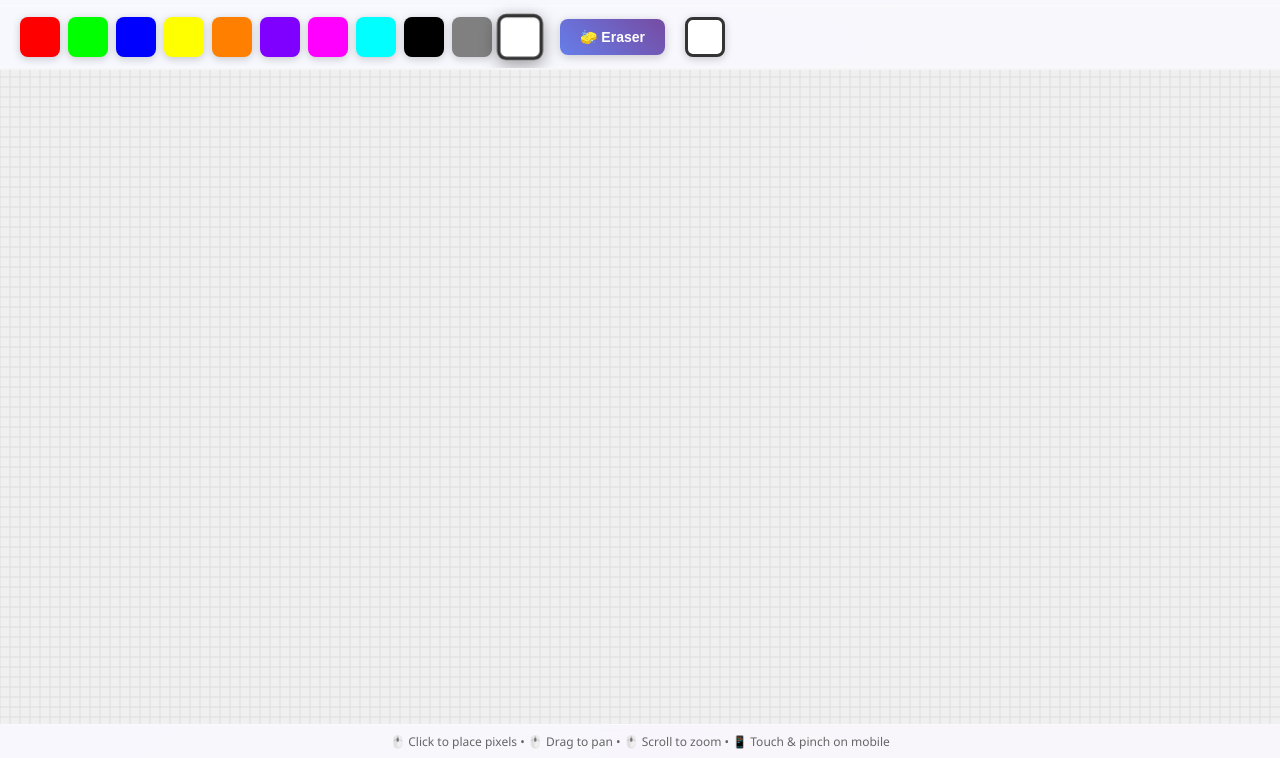
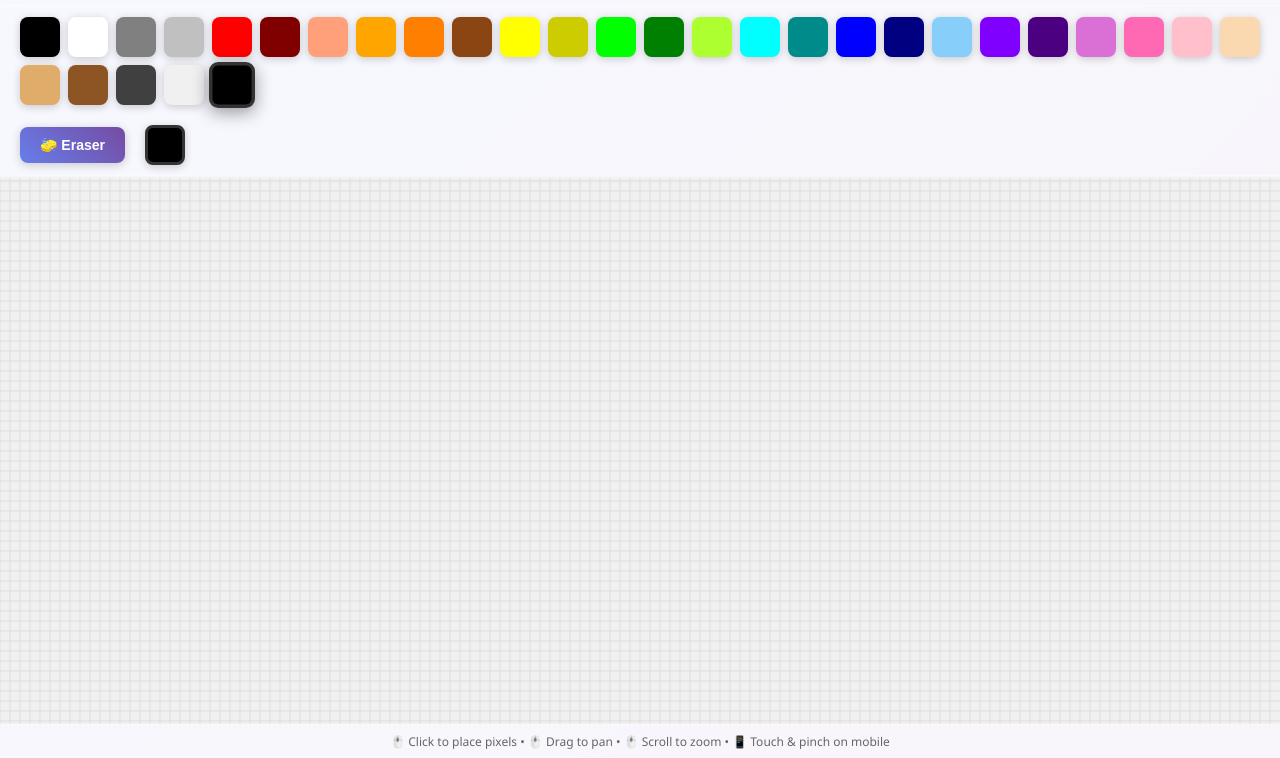
Before and after one commit to saqibmir1/pixelsbutsus, a plain HTML site: page frontend/index.html in a window 1280 px wide. Shown: the part 44-802 px from the top of the page. Drawn offline with Linux system fonts and the light colour scheme; no server answers.

Commit message:
feat: more colors

```diff
--- a/frontend/index.html
+++ b/frontend/index.html
@@ -18,21 +18,63 @@
 
     <div class="toolbar">
         <div class="color-palette">
-            <div class="color" data-color="#FF0000" style="background-color: #FF0000;" title="Red"></div>
-            <div class="color" data-color="#00FF00" style="background-color: #00FF00;" title="Green"></div>
-            <div class="color" data-color="#0000FF" style="background-color: #0000FF;" title="Blue"></div>
-            <div class="color" data-color="#FFFF00" style="background-color: #FFFF00;" title="Yellow"></div>
-            <div class="color" data-color="#FF8000" style="background-color: #FF8000;" title="Orange"></div>
-            <div class="color" data-color="#8000FF" style="background-color: #8000FF;" title="Purple"></div>
-            <div class="color" data-color="#FF00FF" style="background-color: #FF00FF;" title="Magenta"></div>
-            <div class="color" data-color="#00FFFF" style="background-color: #00FFFF;" title="Cyan"></div>
-            <div class="color" data-color="#000000" style="background-color: #000000;" title="Black"></div>
-            <div class="color" data-color="#808080" style="background-color: #808080;" title="Gray"></div>
-            <div class="color selected" data-color="#FFFFFF" style="background-color: #FFFFFF;" title="White"></div>
+<!-- Basic Colors -->
+<div class="color" data-color="#000000" style="background-color: #000000;" title="Black"></div>
+<div class="color" data-color="#FFFFFF" style="background-color: #FFFFFF;" title="White"></div>
+<div class="color" data-color="#808080" style="background-color: #808080;" title="Gray"></div>
+<div class="color" data-color="#C0C0C0" style="background-color: #C0C0C0;" title="Light Gray"></div>
+
+<!-- Reds -->
+<div class="color" data-color="#FF0000" style="background-color: #FF0000;" title="Red"></div>
+<div class="color" data-color="#800000" style="background-color: #800000;" title="Dark Red"></div>
+<div class="color" data-color="#FFA07A" style="background-color: #FFA07A;" title="Light Salmon"></div>
+
+<!-- Oranges & Browns -->
+<div class="color" data-color="#FFA500" style="background-color: #FFA500;" title="Orange"></div>
+<div class="color" data-color="#FF8000" style="background-color: #FF8000;" title="Dark Orange"></div>
+<div class="color" data-color="#8B4513" style="background-color: #8B4513;" title="Saddle Brown"></div>
+
+<!-- Yellows -->
+<div class="color" data-color="#FFFF00" style="background-color: #FFFF00;" title="Yellow"></div>
+<div class="color" data-color="#CCCC00" style="background-color: #CCCC00;" title="Dark Yellow"></div>
+
+<!-- Greens -->
+<div class="color" data-color="#00FF00" style="background-color: #00FF00;" title="Lime"></div>
+<div class="color" data-color="#008000" style="background-color: #008000;" title="Dark Green"></div>
+<div class="color" data-color="#ADFF2F" style="background-color: #ADFF2F;" title="Green Yellow"></div>
+
+<!-- Cyans -->
+<div class="color" data-color="#00FFFF" style="background-color: #00FFFF;" title="Cyan"></div>
+<div class="color" data-color="#008B8B" style="background-color: #008B8B;" title="Dark Cyan"></div>
+
+<!-- Blues -->
+<div class="color" data-color="#0000FF" style="background-color: #0000FF;" title="Blue"></div>
+<div class="color" data-color="#000080" style="background-color: #000080;" title="Navy"></div>
+<div class="color" data-color="#87CEFA" style="background-color: #87CEFA;" title="Light Sky Blue"></div>
+
+<!-- Purples -->
+<div class="color" data-color="#8000FF" style="background-color: #8000FF;" title="Purple"></div>
+<div class="color" data-color="#4B0082" style="background-color: #4B0082;" title="Indigo"></div>
+<div class="color" data-color="#DA70D6" style="background-color: #DA70D6;" title="Orchid"></div>
+
+<!-- Pinks -->
+<div class="color" data-color="#FF69B4" style="background-color: #FF69B4;" title="Hot Pink"></div>
+<div class="color" data-color="#FFC0CB" style="background-color: #FFC0CB;" title="Pink"></div>
+
+<!-- Skin Tones -->
+<div class="color" data-color="#FAD8B0" style="background-color: #FAD8B0;" title="Light Skin"></div>
+<div class="color" data-color="#E0AC69" style="background-color: #E0AC69;" title="Medium Skin"></div>
+<div class="color" data-color="#8D5524" style="background-color: #8D5524;" title="Dark Skin"></div>
+
+<!-- Shadows/Highlights -->
+<div class="color" data-color="#404040" style="background-color: #404040;" title="Dark Gray Shadow"></div>
+<div class="color" data-color="#F0F0F0" style="background-color: #F0F0F0;" title="Highlight"></div>
+
+            <div class="color selected" data-color="#000000" style="background-color: #000000;" title="Black"></div>
         </div>
         <button id="eraser-btn" class="tool-btn">🧽 Eraser</button>
         <div class="selected-color-display">
-            <div id="selected-color" style="background-color: #FFFFFF;"></div>
+            <div id="selected-color" style="background-color: #000000;"></div>
         </div>
     </div>
 
--- a/frontend/script.js
+++ b/frontend/script.js
@@ -8,8 +8,8 @@ class PixelCanvas {
         this.gridSize = 1000; // 1000x1000 grid
         this.pixelSize = 10; // Each pixel is 10x10 pixels on screen at 1x zoom
         this.zoom = 1;
-        this.minZoom = 0.5;
-        this.maxZoom = 4;
+        this.minZoom = 0.1;
+        this.maxZoom = 5;
 
         // Pan settings
         this.offsetX = 0;
@@ -19,7 +19,7 @@ class PixelCanvas {
         this.lastPanY = 0;
 
         // Drawing settings
-        this.selectedColor = '#FFFFFF';
+        this.selectedColor = '#000000';
         this.isErasing = false;
         this.pixels = new Map(); // Store pixels as "x,y" -> color
 
```
